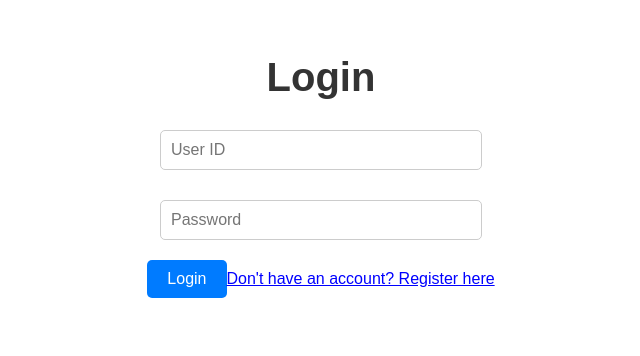
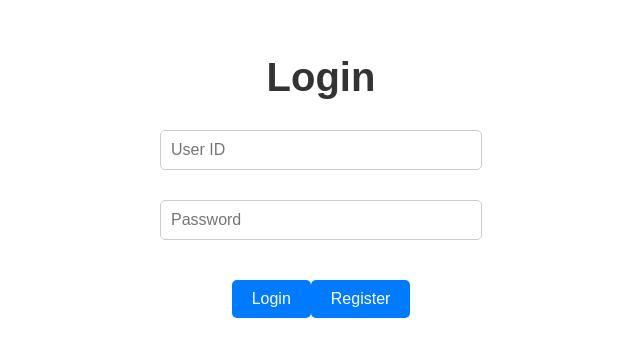
Before and after one commit to fintrack-project/financial-tracker-frontend, a React (Create React App) app: page / in a window 1280 px wide. Shown: the top 356 px of the page, without its empty margins (319-959 px from the left). Built offline with nearby package versions, Linux system fonts and the light colour scheme.

Commit message:
button component using

```diff
--- /dev/null
+++ b/src/components/Button/Button.css
@@ -0,0 +1,22 @@
+.button {
+  padding: 10px 20px;
+  background-color: #007bff;
+  color: white;
+  border: none;
+  border-radius: 5px;
+  font-size: 1rem;
+  cursor: pointer;
+  transition: background-color 0.3s ease;
+}
+
+.button:hover {
+  background-color: #0056b3;
+}
+
+.button.secondary {
+  background-color: #6c757d;
+}
+
+.button.secondary:hover {
+  background-color: #5a6268;
+}
--- a/src/components/Button/Button.tsx
+++ b/src/components/Button/Button.tsx
@@ -1,7 +1,19 @@
 import React from 'react';
+import './Button.css';
 
-const Button: React.FC = () => {
-  return <button>Button</button>;
+interface ButtonProps {
+  onClick: () => void;
+  children: React.ReactNode;
+  type?: 'button' | 'submit' | 'reset';
+  className?: string; // Optional additional class names
+}
+
+const Button: React.FC<ButtonProps> = ({ onClick, children, type = 'button', className = '' }) => {
+  return (
+    <button className={`button ${className}`} onClick={onClick} type={type}>
+      {children}
+    </button>
+  );
 };
 
 export default Button;
--- a/src/pages/Login/Login.css
+++ b/src/pages/Login/Login.css
@@ -21,26 +21,3 @@
   border-radius: 5px;
   font-size: 1rem;
 }
-
-.login-button {
-  padding: 10px 20px;
-  background-color: #007bff;
-  color: white;
-  border: none;
-  border-radius: 5px;
-  font-size: 1rem;
-  cursor: pointer;
-  transition: background-color 0.3s ease;
-}
-
-.login-button:hover {
-  background-color: #0056b3;
-}
-
-.register-link {
-  color: blue;
-  cursor: pointer;
-  text-decoration: underline;
-  margin-top: 10px;
-  display: inline-block;
-}
--- a/src/pages/Login/Login.tsx
+++ b/src/pages/Login/Login.tsx
@@ -2,6 +2,7 @@ import React, { useState } from 'react';
 import { useNavigate } from 'react-router-dom';
 import InputField from '../../components/InputField/InputField';
 import './Login.css';
+import Button from 'components/Button/Button';
 
 const Login: React.FC = () => {
   const [userId, setUserId] = useState('');
@@ -37,7 +38,13 @@ const Login: React.FC = () => {
           onChange={(e) => setPassword(e.target.value)}
         />
       </div>
-      <button className="login-button" onClick={handleLogin}>
+      <Button onClick={handleLogin} className="login-button">
+        Login
+      </Button>
+      <Button onClick={() => navigate('/register')} className="register-button">
+        Register
+      </Button>
+      {/* <button className="login-button" onClick={handleLogin}>
         Login
       </button>
       <p
@@ -45,7 +52,7 @@ const Login: React.FC = () => {
         onClick={() => navigate('/register')}
       >
         Don't have an account? Register here
-      </p>
+      </p> */}
     </div>
   );
 };
--- a/src/pages/Register/Register.css
+++ b/src/pages/Register/Register.css
@@ -25,7 +25,7 @@
   margin: 10px 0; /* Add spacing between fields */
 }
 
-.register-button {
+.button {
   padding: 10px 20px;
   background-color: #007bff;
   color: white;
@@ -37,7 +37,7 @@
   margin-top: 20px; /* Add spacing above the button */
 }
 
-.register-button:hover {
+.button:hover {
   background-color: #0056b3;
 }
 
--- a/src/pages/Register/Register.tsx
+++ b/src/pages/Register/Register.tsx
@@ -2,6 +2,7 @@ import React, { useState } from 'react';
 import { useNavigate } from 'react-router-dom';
 import InputField from '../../components/InputField/InputField';
 import './Register.css';
+import Button from 'components/Button/Button';
 
 const Register: React.FC = () => {
   const [userId, setUserId] = useState('');
@@ -86,9 +87,12 @@ const Register: React.FC = () => {
         onChange={(e) => setAddress(e.target.value)}
         isTextArea={true}
       />
-      <button className="register-button" onClick={handleRegister}>
-        Register
-      </button>
+      <div className="button-container">
+        <Button onClick={handleRegister}>Register</Button>
+        <Button onClick={() => navigate('/')} className="secondary-button">
+          Back to Login
+        </Button>
+      </div>
     </div>
   );
 };
```
